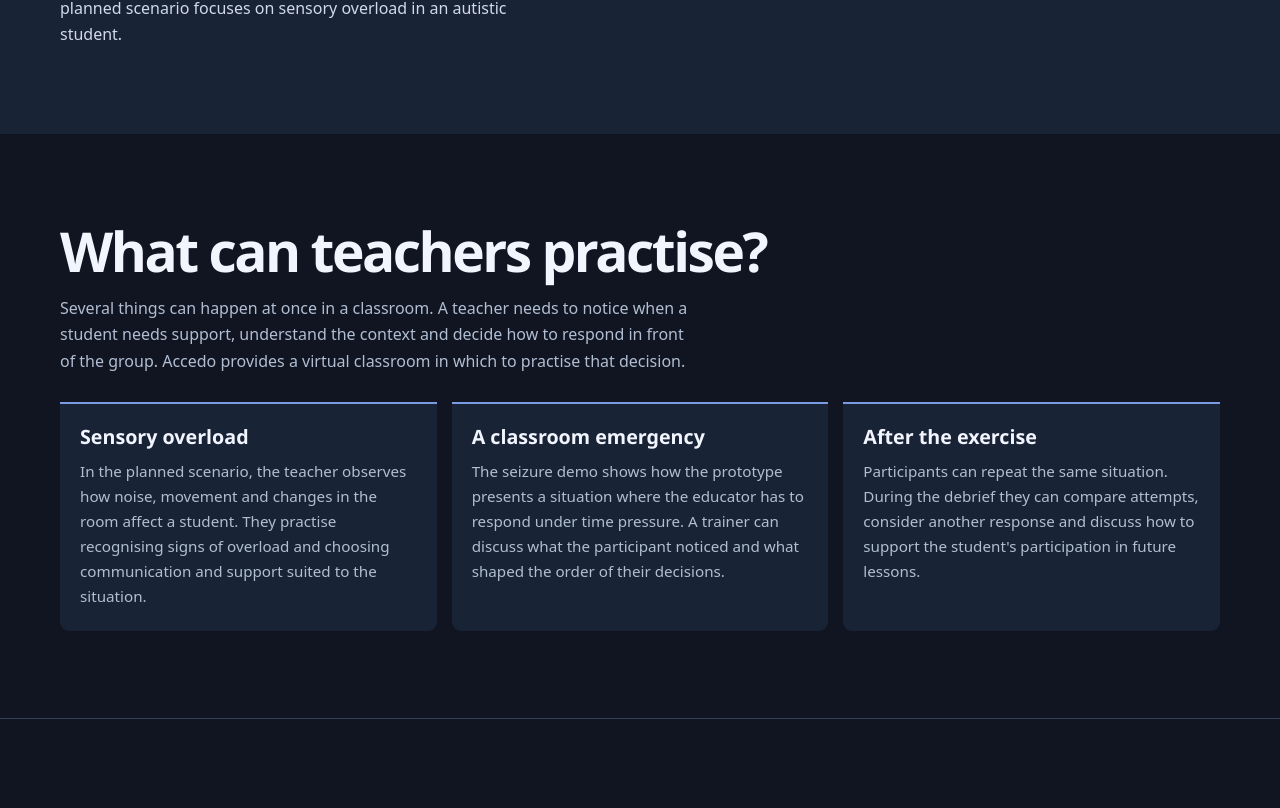
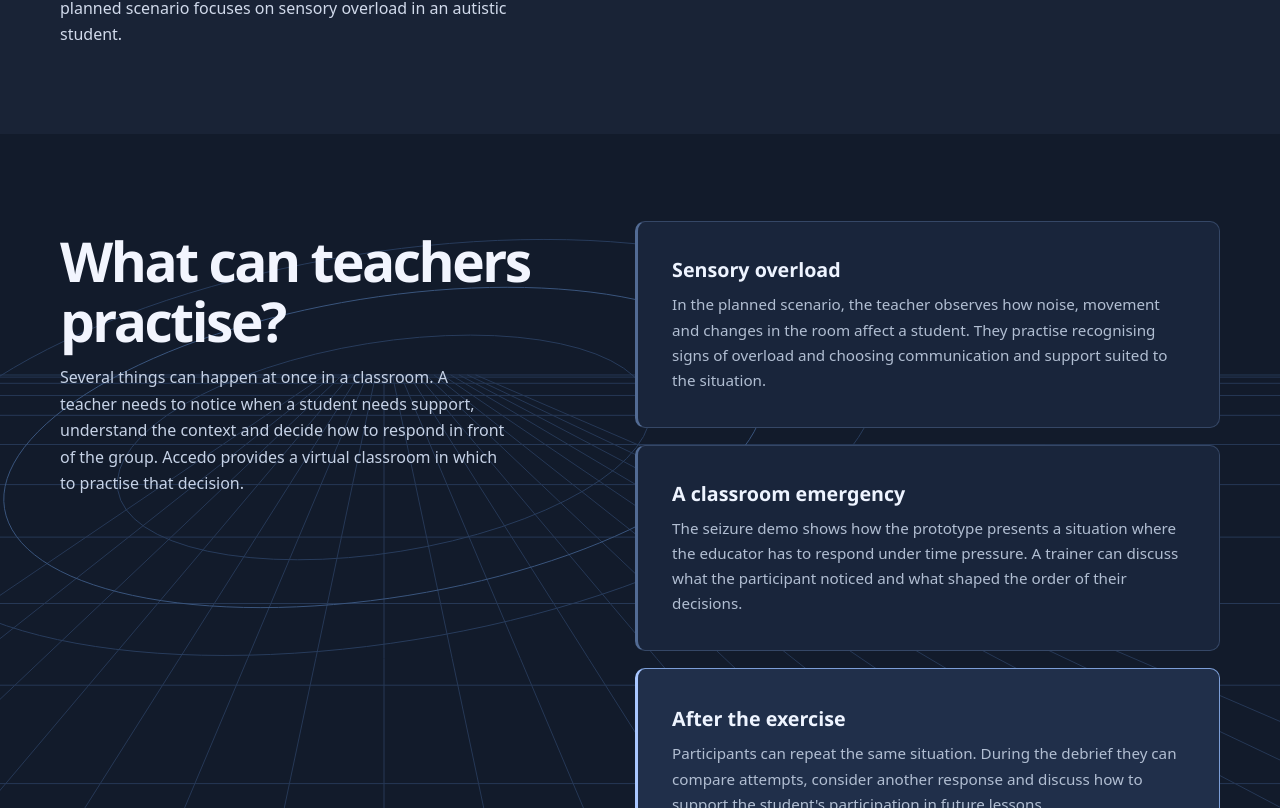
Before and after one commit to llmiseq/AccedoStronka, a React (Create React App) app: page / in a window 1280 px wide. Shown: the part 912-1720 px from the top of the page. Built offline with nearby package versions, Linux system fonts and the light colour scheme.

Commit message:
Add scroll-driven depth and scenario storytelling

```diff
--- a/src/App.js
+++ b/src/App.js
@@ -92,7 +92,7 @@ export default function App() {
 
   return (
     <>
-      <PageEffects language={lang} />
+      <PageEffects language={lang} paused={paused} />
       <Header text={text} labels={labels} language={language} setLanguage={setLanguage} />
       <main>
         <section id="hero" className="hero">
@@ -129,14 +129,15 @@ export default function App() {
         </section>
 
         <section id="scenarios" className="section scenario-section">
-          <div className="wrap">
+          <canvas className="scenario-backdrop" aria-hidden="true" />
+          <div className="wrap scenario-layout">
             <div className="scenario-intro" data-reveal>
               <h2>{experience.title}</h2>
               <p>{experience.intro}</p>
             </div>
             <div className="scenario-grid">
               {experience.topics.map(({ title, description }) => (
-                <article key={title} data-reveal>
+                <article key={title} data-scroll-step data-reveal>
                   <h3>{title}</h3>
                   <p>{description}</p>
                 </article>
--- a/src/components/PageEffects.js
+++ b/src/components/PageEffects.js
@@ -1,25 +1,121 @@
 import { useEffect, useRef } from "react";
 
-export default function PageEffects({ language }) {
+function clamp(value) {
+  return Math.max(0, Math.min(1, value));
+}
+
+function drawPerspective(context, width, height, phase, rtl) {
+  const focus = width * (rtl ? 0.70 : 0.30);
+  const horizon = height * (0.42 - 0.18 * phase);
+  const floor = height + 1;
+
+  context.clearRect(0, 0, width, height);
+  context.lineWidth = 1;
+  context.strokeStyle = "#263856";
+  context.beginPath();
+  for (let column = -4; column <= 14; column++) {
+    const edge = width * column / 10;
+    context.moveTo(focus + (edge - focus) * 0.065, horizon);
+    context.lineTo(edge, floor);
+  }
+  for (let row = 0; row < 12; row++) {
+    const depth = (row + phase) / 12;
+    const y = horizon + (floor - horizon) * depth ** 2.8;
+    context.moveTo(0, y);
+    context.lineTo(width, y);
+  }
+  context.stroke();
+
+  const radius = Math.min(width * 0.39, height * 0.72);
+  const center = horizon + height * 0.09;
+  for (const size of [0.54, 0.77, 1]) {
+    context.beginPath();
+    context.strokeStyle = size === 0.77 ? "#3a557d" : "#283c5c";
+    context.ellipse(focus, center, radius * size, radius * size * 0.39, (rtl ? 1 : -1) * 0.16, 0, Math.PI * 2);
+    context.stroke();
+  }
+}
+
+export default function PageEffects({ language, paused }) {
   const progress = useRef(null);
 
   useEffect(() => {
     const bar = progress.current;
+    const root = document.documentElement;
     const motion = window.matchMedia("(prefers-reduced-motion: reduce)");
     const header = document.querySelector(".site-header");
+    const hero = document.getElementById("hero");
+    const story = document.getElementById("scenarios");
+    const background = story?.querySelector("canvas");
+    const context = background?.getContext("2d");
+    const chapters = story ? [...story.querySelectorAll("[data-scroll-step]")] : [];
     let frame;
+    let lastStep;
+    let canvasWidth;
+    let canvasHeight;
+    let drawingScale;
+
+    function updateStory(viewport) {
+      const section = story.getBoundingClientRect();
+      if (section.bottom <= 0 || section.top >= viewport) return;
+
+      const focus = viewport * 0.56;
+      let nearest;
+      let distance = Infinity;
+      for (const chapter of chapters) {
+        const bounds = chapter.getBoundingClientRect();
+        const delta = Math.abs(bounds.top + bounds.height / 2 - focus);
+        if (delta < distance) {
+          distance = delta;
+          nearest = chapter;
+        }
+      }
+      if (nearest !== lastStep) {
+        lastStep?.classList.remove("is-current");
+        nearest?.classList.add("is-current");
+        lastStep = nearest;
+      }
+
+      if (!context) return;
+      const width = background.clientWidth;
+      const height = background.clientHeight;
+      const scale = Math.min(window.devicePixelRatio || 1, 1.5);
+      if (width <= 0 || height <= 0) return;
+      if (width !== canvasWidth || height !== canvasHeight || scale !== drawingScale) {
+        canvasWidth = width;
+        canvasHeight = height;
+        drawingScale = scale;
+        background.width = Math.round(width * scale);
+        background.height = Math.round(height * scale);
+        context.setTransform(scale, 0, 0, scale, 0, 0);
+      }
+
+      const phase = paused || motion.matches ? 0.35 : clamp((viewport - section.top) / (viewport + section.height));
+      drawPerspective(context, width, height, phase, root.dir === "rtl");
+    }
 
     function update() {
-      const root = document.documentElement;
-      const range = root.scrollHeight - window.innerHeight;
-      const fraction = range > 0 ? Math.max(0, Math.min(1, window.scrollY / range)) : 0;
+      frame = undefined;
+      const viewport = window.innerHeight;
+      const range = root.scrollHeight - viewport;
+      const fraction = range > 0 ? clamp(window.scrollY / range) : 0;
       bar.style.transform = `scaleX(${fraction})`;
-      if (header) root.style.setProperty("--header-offset", `${header.offsetHeight + 15}px`);
+
+      if (hero) {
+        const amount = motion.matches || paused ? 0 : clamp(window.scrollY / Math.max(1, hero.offsetHeight));
+        hero.style.setProperty("--hero-drift", `${amount * 45}px`);
+        hero.style.setProperty("--hero-scale", 1 - amount * 0.08);
+      }
+      if (story) updateStory(viewport);
     }
 
     function scheduleUpdate() {
-      cancelAnimationFrame(frame);
-      frame = requestAnimationFrame(update);
+      if (frame === undefined) frame = requestAnimationFrame(update);
+    }
+
+    function updateLayout() {
+      if (header) root.style.setProperty("--header-offset", `${header.offsetHeight + 15}px`);
+      scheduleUpdate();
     }
 
     const reveal = "IntersectionObserver" in window ? new IntersectionObserver(entries => {
@@ -31,22 +127,27 @@ export default function PageEffects({ language }) {
     }, { threshold: 0.1 }) : null;
 
     document.querySelectorAll("[data-reveal]").forEach(element => reveal?.observe(element));
-    const resize = "ResizeObserver" in window ? new ResizeObserver(scheduleUpdate) : null;
+    const resize = "ResizeObserver" in window ? new ResizeObserver(updateLayout) : null;
     resize?.observe(document.body);
     if (header) resize?.observe(header);
     window.addEventListener("scroll", scheduleUpdate, { passive: true });
-    window.addEventListener("resize", scheduleUpdate);
-    update();
+    window.addEventListener("resize", updateLayout);
+    motion.addEventListener("change", scheduleUpdate);
+    updateLayout();
 
     return () => {
       cancelAnimationFrame(frame);
       reveal?.disconnect();
       resize?.disconnect();
       window.removeEventListener("scroll", scheduleUpdate);
-      window.removeEventListener("resize", scheduleUpdate);
-      document.documentElement.style.removeProperty("--header-offset");
+      window.removeEventListener("resize", updateLayout);
+      motion.removeEventListener("change", scheduleUpdate);
+      lastStep?.classList.remove("is-current");
+      root.style.removeProperty("--header-offset");
+      hero?.style.removeProperty("--hero-drift");
+      hero?.style.removeProperty("--hero-scale");
     };
-  }, [language]);
+  }, [language, paused]);
 
   return <div className="reading-progress" aria-hidden="true" ref={progress} />;
 }
--- a/src/styles.css
+++ b/src/styles.css
@@ -310,3 +310,86 @@ html { scroll-padding-top: var(--header-offset, 84px); }
   .gallery-grid { gap: 10px; }
   .gallery-grid figcaption { padding: 8px 9px; overflow-wrap: anywhere; }
 }
+
+.hero { overflow: clip; }
+.hero .signal-panel {
+  translate: 0 var(--hero-drift, 0px);
+  scale: var(--hero-scale, 1);
+}
+
+.scenario-section {
+  position: relative;
+  isolation: isolate;
+  background: #121b2b;
+}
+
+.scenario-backdrop {
+  position: absolute;
+  inset: 0;
+  z-index: -1;
+  display: block;
+  width: 100%;
+  height: 100%;
+  pointer-events: none;
+}
+
+.scenario-layout {
+  display: grid;
+  grid-template-columns: minmax(0, 0.92fr) minmax(0, 1.08fr);
+  align-items: start;
+  gap: clamp(26px, 6vw, 88px);
+}
+
+.scenario-intro {
+  padding-block: 10px 24px;
+}
+
+.scenario-intro p {
+  max-width: 49ch;
+  color: #c6d2e6;
+}
+
+.scenario-grid {
+  grid-template-columns: minmax(0, 1fr);
+  gap: 17px;
+  margin-top: 0;
+}
+
+.scenario-grid article {
+  display: grid;
+  align-content: center;
+  min-height: 158px;
+  padding: clamp(20px, 3vw, 34px);
+  border: 1px solid #354766;
+  border-inline-start: 3px solid #526b94;
+  border-radius: 10px;
+  background: #19253b;
+  transition: border-color 360ms ease, background-color 360ms ease;
+}
+
+.scenario-grid article.is-current {
+  border-color: #7c9ed7;
+  border-inline-start-color: #a9c7ff;
+  background: #202f4a;
+}
+
+.scenario-grid h3 { color: #eef4ff; }
+.scenario-grid p { max-width: 61ch; }
+
+@media (min-width: 861px) and (min-height: 660px) and (prefers-reduced-motion: no-preference) {
+  .scenario-intro {
+    position: sticky;
+    top: calc(var(--header-offset, 84px) + 36px);
+  }
+
+  .scenario-grid article { min-height: 186px; }
+}
+
+@media (max-width: 860px) {
+  .scenario-layout { grid-template-columns: minmax(0, 1fr); gap: 10px; }
+  .scenario-intro { padding-block: 0 10px; }
+}
+
+@media (prefers-reduced-motion: reduce) {
+  .hero .signal-panel { translate: none; scale: none; }
+}
```
